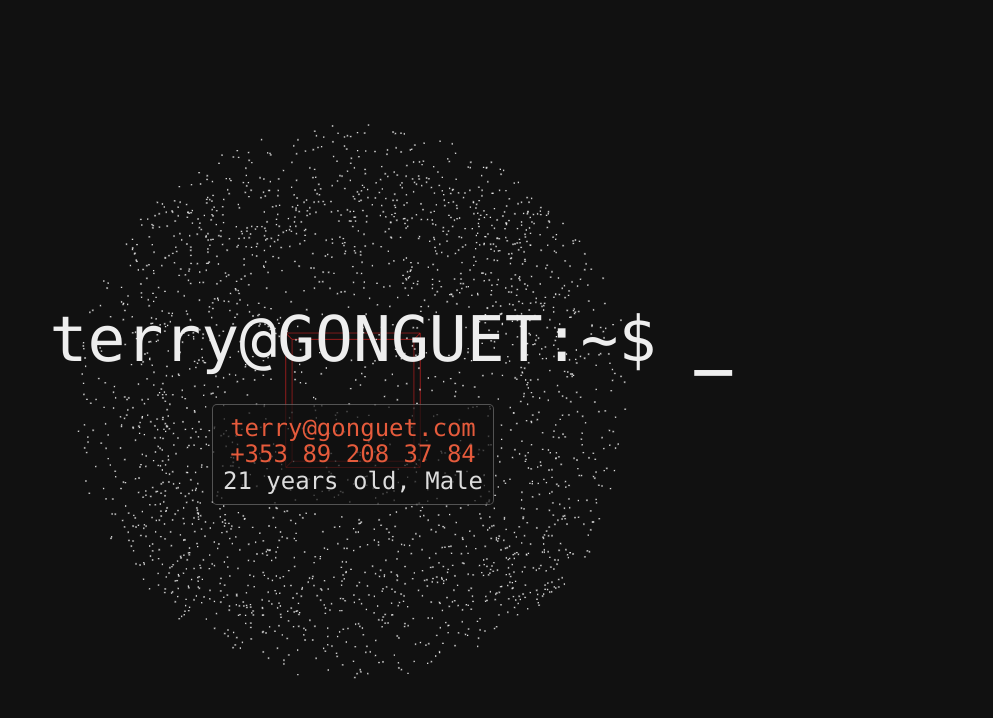
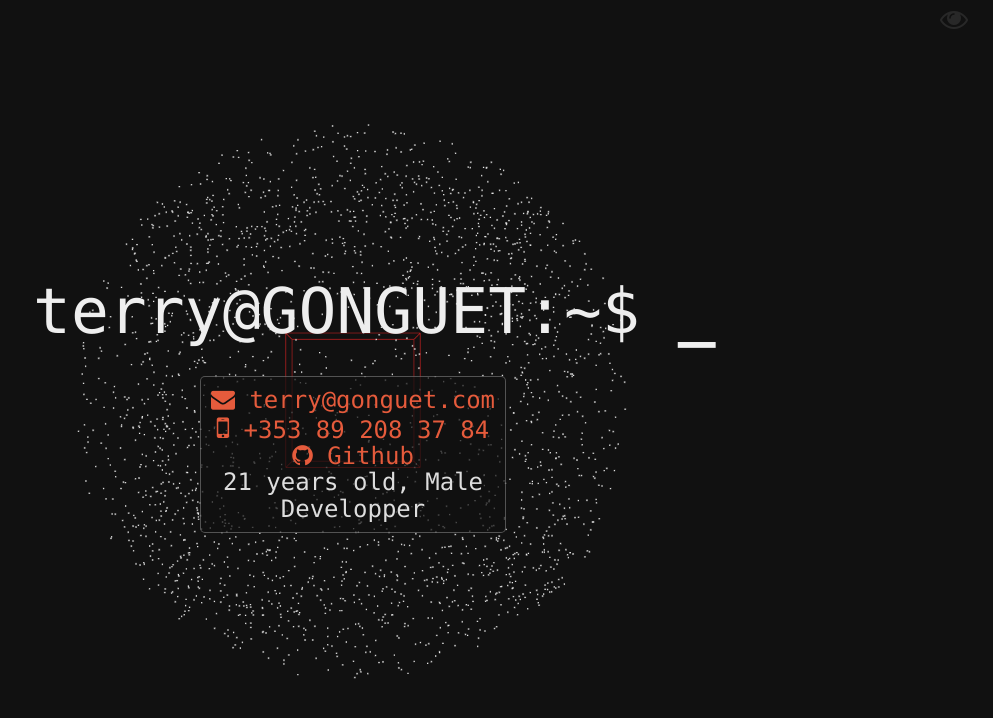
Before and after one commit to terrygonguet/WOS, a website: page static/home/apps/cv/index.html in a window 1280 px wide. Shown: the whole page, without its empty margins (287-1280 px from the left). Drawn offline with nearby package versions, Linux system fonts and the light colour scheme.

Commit message:
More cv hero stuff

```diff
--- a/static/home/apps/cv/cv.css
+++ b/static/home/apps/cv/cv.css
@@ -28,6 +28,13 @@
   color: #EEE;
 }
 
+.wrapper-cv #blinky {
+  font-weight: bold;
+  position: relative;
+  left: 0;
+  z-index: 0;
+}
+
 .wrapper-cv h3 {
   background: rgba(16,16,16,0.7);
   border: 1px solid rgba(239,239,239,0.3);
@@ -47,14 +54,16 @@
   color: #F62217;
 }
 
+.wrapper-cv #hidetext {
+  position: absolute;
+  top: 5px;
+  right: 25px;
+  opacity: 0.1;
+  color: #EEE;
+}
+
 .wrapper-cv #categories {
   height: 100%;
   z-index: 2;
   background: #EEE;
 }
-
-.wrapper-cv #blinky {
-  font-weight: bold;
-  position: absolute;
-  z-index: 0;
-}
--- a/static/home/apps/cv/cv.js
+++ b/static/home/apps/cv/cv.js
@@ -1,8 +1,14 @@
 $(document).ready(function () {
   var blinky = setInterval(function () {
-    $("#blinky").toggle();
+    var newtxt = $("#blinky").html() === "&nbsp;&nbsp;" ? "&nbsp;_" : "&nbsp;&nbsp;";
+    $("#blinky").html(newtxt);
   }, 750);
 
   var birth = new Date(1996, 04, 11);
   $("#age").text(parseInt((Date.now() - birth) / 31557600000));
+
+  $("#hidetext").click(function () {
+    $("#name, #hero>h3").fadeToggle();
+    $(this).toggleClass("fa-eye fa-eye-slash");
+  });
 });
--- a/static/home/apps/cv/index.html
+++ b/static/home/apps/cv/index.html
@@ -1,17 +1,21 @@
 <hea>
   <link href="https://maxcdn.bootstrapcdn.com/bootstrap/3.3.7/css/bootstrap.min.css" rel="stylesheet">
+  <link href="https://maxcdn.bootstrapcdn.com/font-awesome/4.7.0/css/font-awesome.min.css" rel="stylesheet" integrity="sha384-wvfXpqpZZVQGK6TAh5PVlGOfQNHSoD2xbE+QkPxCAFlNEevoEH3Sl0sibVcOQVnN" crossorigin="anonymous">
   <link rel="stylesheet" href="cv.css">
   <title>Curriculum Vitae</title>
 </head>
 <body>
   <div class="wrapper-cv">
     <div class="jumbotron" id="hero">
-      <h1 id="name">terry@GONGUET:~$<span id="blinky">&nbsp;_</span></h1>
+      <h1 id="name">terry@GONGUET:~$<span id="blinky" title="You can't type here it's only A E S T H E T I C">&nbsp;_</span></h1>
       <h3>
-        <a href="mailto:terry@gonguet.com" target="_blank">terry@gonguet.com</a><br/>
-        <a href="tel:+353892083784" target="_blank">+353 89 208 37 84</a><br/>
+        <a href="mailto:terry@gonguet.com" target="_blank" title="Feels like I'm repeating myself"><i class="fa fa-envelope"></i> terry@gonguet.com</a><br/>
+        <a href="tel:+353892083784" target="_blank"><i class="fa fa-mobile" style="font-size:1.2em"></i> +353 89 208 37 84</a><br/>
+        <a href="https://github.com/terrygonguet" target="_blank" title="Forgive the profile picture"><i class="fa fa-github"></i> Github</a><br/>
         <span id="age"> - </span> years old, Male<br/>
+        <span title="Surprised ?">Developper</span><br/>
       </h3>
+      <i id="hidetext" class="fa fa-eye fa-2x"></i>
     </div>
 
     <div id="padding"></div>
```
